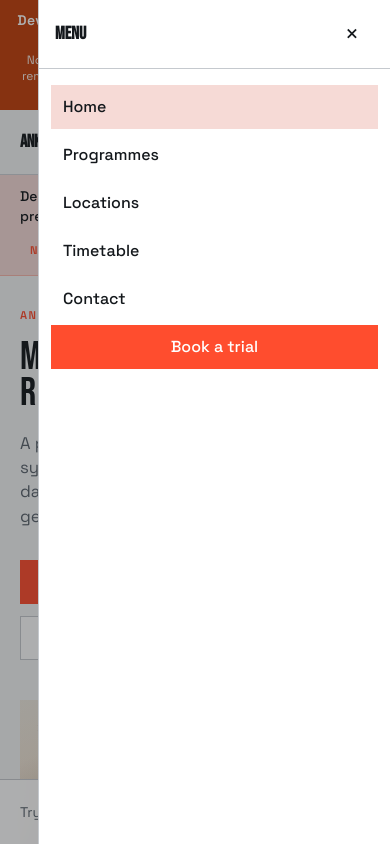
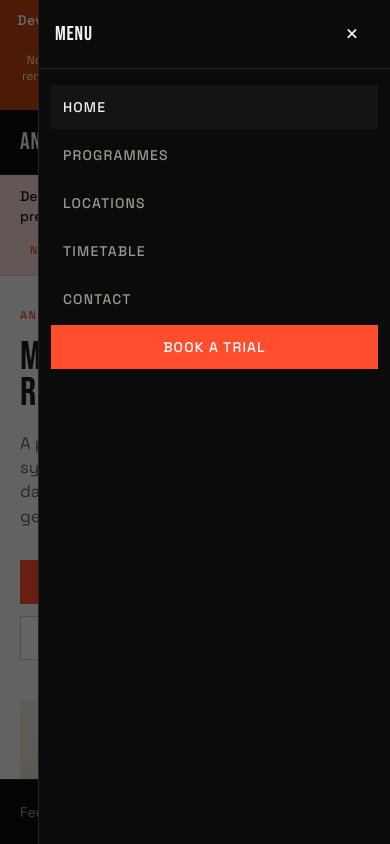
Before and after one commit to ankitsstudiotech/ankits-studio, a Next.js app: page /design-lab/components in a window 390 px wide. Both pictures are taken after a click on the button "Open menu". Shown: the top 844 px of the page. Built offline with nearby package versions, Linux system fonts and the light colour scheme; no server answers.

Commit message:
feat: rebuild production shell with studio pulse
Pulse field header/nav/footer and coral sticky trial bar with keyboard-safe mobile drawer behaviour preserved.

Co-authored-by: Cursor <cursoragent@cursor.com>

```diff
--- a/src/components/layout/DesktopNav.tsx
+++ b/src/components/layout/DesktopNav.tsx
@@ -23,10 +23,13 @@ export function DesktopNav({ items, pathname = "" }: DesktopNavProps) {
                 href={item.href}
                 aria-current={active ? "page" : undefined}
                 className={[
-                  "inline-flex min-h-11 items-center rounded-[var(--radius-md)] px-3 text-sm font-medium",
-                  "transition-colors duration-[var(--duration-fast)]",
-                  "focus-visible:outline-2 focus-visible:outline-offset-3 focus-visible:outline-focus-ring",
-                  active ? "text-ink" : "text-ink-muted hover:text-ink",
+                  "inline-flex min-h-11 items-center px-3 text-xs font-medium uppercase tracking-[0.1em]",
+                  "transition-[color,background-size] duration-[var(--duration-fast)] ease-[var(--ease-standard)]",
+                  "bg-[linear-gradient(currentColor,currentColor)] bg-no-repeat bg-[length:0_1px] bg-[position:0_100%]",
+                  "hover:bg-[length:100%_1px] focus-visible:bg-[length:100%_1px]",
+                  "focus-visible:outline-2 focus-visible:outline-offset-3 focus-visible:outline-[var(--color-volt)]",
+                  "motion-reduce:transition-none motion-reduce:bg-none",
+                  active ? "text-ink-inverse" : "text-[var(--color-muted-on-field)] hover:text-ink-inverse",
                 ].join(" ")}
               >
                 {item.label}
@@ -35,16 +38,15 @@ export function DesktopNav({ items, pathname = "" }: DesktopNavProps) {
           );
         })}
         {cta ? (
-          <li className="ml-2">
+          <li className="ml-3">
             <Link
               href={cta.href}
               className={[
-                "inline-flex min-h-11 items-center justify-center rounded-[var(--radius-md)] px-4",
-                "bg-accent text-sm font-semibold text-accent-foreground",
+                "inline-flex min-h-11 items-center justify-center px-4",
+                "bg-accent text-xs font-bold uppercase tracking-[0.1em] text-accent-foreground touch-target",
                 "transition-[background-color,transform] duration-[var(--duration-fast)]",
                 "hover:bg-accent-hover active:scale-[0.98] motion-reduce:active:scale-100",
-                "focus-visible:outline-2 focus-visible:outline-offset-3 focus-visible:outline-focus-ring",
-                "touch-target",
+                "focus-visible:outline-2 focus-visible:outline-offset-3 focus-visible:outline-[var(--color-volt)]",
               ].join(" ")}
             >
               {cta.label}
--- a/src/components/layout/MobileNav.tsx
+++ b/src/components/layout/MobileNav.tsx
@@ -96,9 +96,9 @@ export function MobileNav({ items, pathname = "" }: MobileNavProps) {
         ref={triggerRef}
         type="button"
         className={[
-          "inline-flex min-h-11 min-w-11 items-center justify-center rounded-[var(--radius-md)]",
-          "border border-border bg-surface-raised text-ink",
-          "focus-visible:outline-2 focus-visible:outline-offset-3 focus-visible:outline-focus-ring",
+          "inline-flex min-h-11 min-w-11 items-center justify-center",
+          "border border-white/25 bg-field-raised text-ink-inverse",
+          "focus-visible:outline-2 focus-visible:outline-offset-3 focus-visible:outline-[var(--color-volt)]",
           "touch-target",
         ].join(" ")}
         aria-expanded={open}
@@ -110,19 +110,19 @@ export function MobileNav({ items, pathname = "" }: MobileNavProps) {
         <span aria-hidden className="flex w-5 flex-col gap-1.5">
           <span
             className={[
-              "block h-0.5 w-full bg-current transition-transform duration-[var(--duration-fast)]",
+              "block h-0.5 w-full bg-current transition-transform duration-[var(--duration-fast)] motion-reduce:transition-none",
               open ? "translate-y-2 rotate-45" : "",
             ].join(" ")}
           />
           <span
             className={[
-              "block h-0.5 w-full bg-current transition-opacity duration-[var(--duration-fast)]",
+              "block h-0.5 w-full bg-current transition-opacity duration-[var(--duration-fast)] motion-reduce:transition-none",
               open ? "opacity-0" : "",
             ].join(" ")}
           />
           <span
             className={[
-              "block h-0.5 w-full bg-current transition-transform duration-[var(--duration-fast)]",
+              "block h-0.5 w-full bg-current transition-transform duration-[var(--duration-fast)] motion-reduce:transition-none",
               open ? "-translate-y-2 -rotate-45" : "",
             ].join(" ")}
           />
@@ -132,7 +132,7 @@ export function MobileNav({ items, pathname = "" }: MobileNavProps) {
       {open
         ? createPortal(
             <>
-              <div className="fixed inset-0 z-40 bg-ink/35" aria-hidden onClick={close} />
+              <div className="fixed inset-0 z-40 bg-black/60" aria-hidden onClick={close} />
               <div
                 ref={panelRef}
                 id={panelId}
@@ -141,17 +141,16 @@ export function MobileNav({ items, pathname = "" }: MobileNavProps) {
                 aria-label="Mobile navigation"
                 className={[
                   "fixed inset-y-0 right-0 z-50 flex w-[min(100%,22rem)] flex-col",
-                  "border-l border-border bg-surface-raised shadow-[var(--shadow-lift)]",
-                  "translate-x-0",
+                  "border-l border-white/10 bg-field",
                 ].join(" ")}
               >
-                <div className="flex items-center justify-between border-b border-border px-4 py-3">
-                  <p className="font-[family-name:var(--font-display)] text-lg font-semibold text-ink">
+                <div className="flex items-center justify-between border-b border-white/10 px-4 py-3">
+                  <p className="font-[family-name:var(--font-display)] text-xl tracking-[0.04em] text-ink-inverse">
                     Menu
                   </p>
                   <button
                     type="button"
-                    className="inline-flex min-h-11 min-w-11 items-center justify-center rounded-[var(--radius-md)] text-ink touch-target focus-visible:outline-2 focus-visible:outline-offset-3 focus-visible:outline-focus-ring"
+                    className="inline-flex min-h-11 min-w-11 items-center justify-center text-ink-inverse touch-target focus-visible:outline-2 focus-visible:outline-offset-3 focus-visible:outline-[var(--color-volt)]"
                     aria-label="Close menu"
                     onClick={close}
                   >
@@ -172,13 +171,13 @@ export function MobileNav({ items, pathname = "" }: MobileNavProps) {
                             aria-current={active ? "page" : undefined}
                             onClick={close}
                             className={[
-                              "flex min-h-11 items-center rounded-[var(--radius-md)] px-3 text-base font-medium touch-target",
-                              "focus-visible:outline-2 focus-visible:outline-offset-3 focus-visible:outline-focus-ring",
+                              "flex min-h-11 items-center px-3 text-sm font-medium uppercase tracking-[0.08em] touch-target",
+                              "focus-visible:outline-2 focus-visible:outline-offset-3 focus-visible:outline-[var(--color-volt)]",
                               item.isPrimaryCta
                                 ? "bg-accent text-accent-foreground justify-center"
                                 : active
-                                  ? "bg-accent-soft text-ink"
-                                  : "text-ink hover:bg-surface-sunken",
+                                  ? "bg-field-raised text-ink-inverse"
+                                  : "text-[var(--color-muted-on-field)] hover:bg-field-raised hover:text-ink-inverse",
                             ].join(" ")}
                           >
                             {item.label}
--- a/src/components/layout/SiteHeader.tsx
+++ b/src/components/layout/SiteHeader.tsx
@@ -11,7 +11,6 @@ export type SiteHeaderProps = {
   brandName?: string;
   brandHref?: string;
   items: NavItem[];
-  /** Overrides the detected pathname (e.g. design-lab's static showcase). Most callers should omit this and let the header detect it itself. */
   pathname?: string;
 };
 
@@ -25,13 +24,13 @@ export function SiteHeader({
   const pathname = pathnameProp ?? detectedPathname;
 
   return (
-    <header className="sticky top-0 z-30 border-b border-border/80 bg-surface/90 backdrop-blur-md">
+    <header className="sticky top-0 z-30 border-b border-white/10 bg-field">
       <Container className="flex h-[var(--header-height)] items-center justify-between gap-4">
         <Link
           href={brandHref}
           className={[
-            "inline-flex min-h-11 items-center font-[family-name:var(--font-display)] text-lg font-semibold tracking-tight text-ink sm:text-xl",
-            "rounded-[var(--radius-sm)] focus-visible:outline-2 focus-visible:outline-offset-3 focus-visible:outline-focus-ring",
+            "inline-flex min-h-11 items-center font-[family-name:var(--font-display)] text-2xl tracking-[0.04em] text-ink-inverse sm:text-[1.75rem]",
+            "focus-visible:outline-2 focus-visible:outline-offset-3 focus-visible:outline-[var(--color-volt)]",
             "touch-target",
           ].join(" ")}
         >
--- a/src/components/layout/StickyCtaBar.tsx
+++ b/src/components/layout/StickyCtaBar.tsx
@@ -7,9 +7,7 @@ export type StickyCtaBarProps = {
   label?: string;
   href?: string;
   supportingText?: string;
-  /** Hide on these path prefixes (e.g. already on /trial). */
   hideOnPaths?: string[];
-  /** Overrides the detected pathname (e.g. design-lab's static showcase). Most callers should omit this and let the bar detect it itself. */
   pathname?: string;
 };
 
@@ -20,7 +18,7 @@ export type StickyCtaBarProps = {
 export function StickyCtaBar({
   label = "Book a trial",
   href = "/trial",
-  supportingText = "Try a class — illustrative CTA",
+  supportingText = "Feel the room — book a free trial",
   hideOnPaths = ["/trial"],
   pathname: pathnameProp,
 }: StickyCtaBarProps) {
@@ -34,22 +32,22 @@ export function StickyCtaBar({
   return (
     <div
       className={[
-        "fixed inset-x-0 bottom-0 z-30 border-t border-border bg-surface-raised/95 backdrop-blur-md",
+        "fixed inset-x-0 bottom-0 z-30 border-t border-white/10 bg-field",
         "pb-[env(safe-area-inset-bottom,0px)] lg:hidden",
       ].join(" ")}
     >
       <div className="mx-auto flex max-w-[var(--width-container)] items-center gap-3 px-[var(--spacing-gutter)] py-2.5">
-        <p className="min-w-0 flex-1 truncate text-[length:var(--text-caption)] text-ink-muted">
+        <p className="min-w-0 flex-1 truncate text-[length:var(--text-caption)] text-[var(--color-muted-on-field)]">
           {supportingText}
         </p>
         <Link
           href={href}
           className={[
-            "inline-flex min-h-11 shrink-0 items-center justify-center rounded-[var(--radius-md)] px-4",
-            "bg-accent text-sm font-semibold text-accent-foreground touch-target",
+            "inline-flex min-h-11 shrink-0 items-center justify-center px-4",
+            "bg-accent text-xs font-bold uppercase tracking-[0.08em] text-accent-foreground touch-target",
             "transition-[background-color,transform] duration-[var(--duration-fast)]",
             "hover:bg-accent-hover active:scale-[0.98] motion-reduce:active:scale-100",
-            "focus-visible:outline-2 focus-visible:outline-offset-3 focus-visible:outline-focus-ring",
+            "focus-visible:outline-2 focus-visible:outline-offset-3 focus-visible:outline-[var(--color-volt)]",
           ].join(" ")}
         >
           {label}
```
Also changed, not shown: src/components/layout/SiteFooter.tsx (+12 -11 lines).
